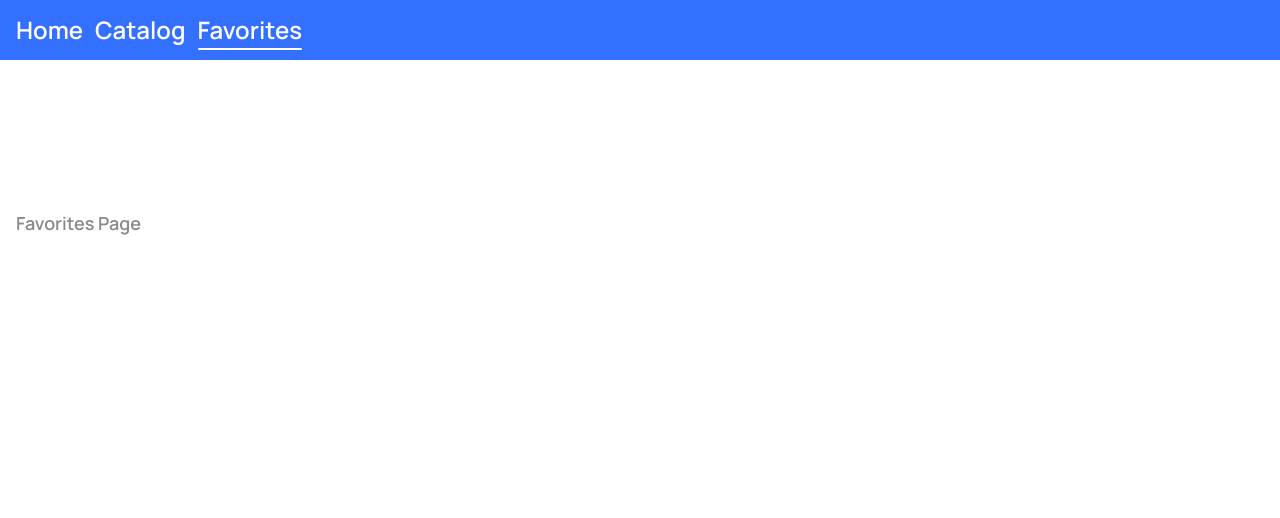
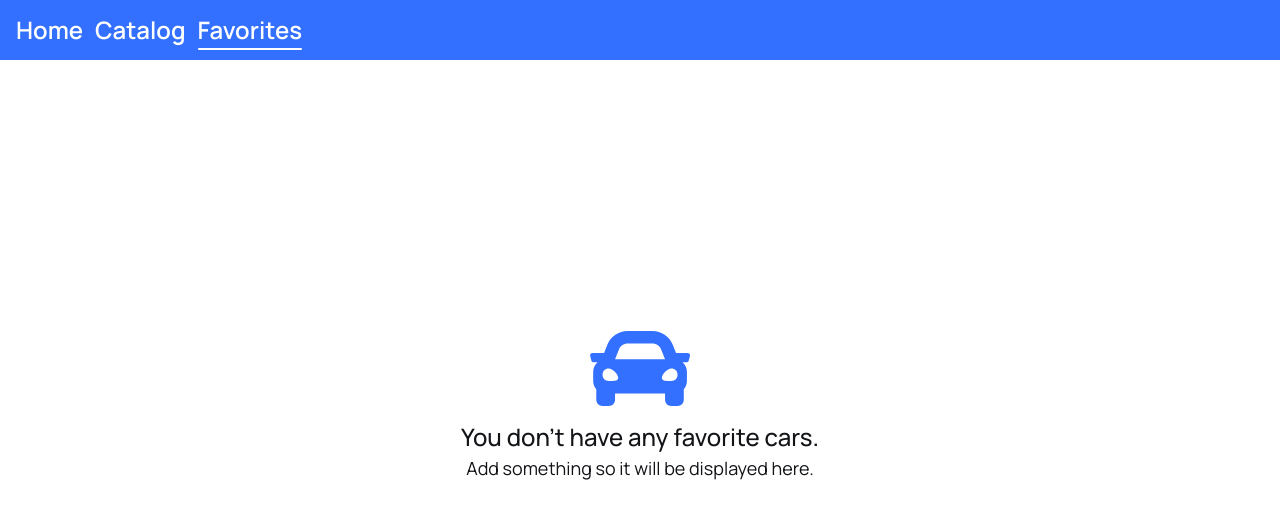
Before and after one commit to tymur-lvov/goit-tech-task, a React (Vite) app: page /favorites in a window 1280 px wide. Shown: the top 518 px of the page. Built offline with nearby package versions, Linux system fonts and the light colour scheme.

Commit message:
Refactored List, Item components, updated FavoritesPage

```diff
--- a/package.json
+++ b/package.json
@@ -17,6 +17,7 @@
     "react": "^18.2.0",
     "react-dom": "^18.2.0",
     "react-hot-toast": "^2.4.1",
+    "react-icons": "^5.2.1",
     "react-loader-spinner": "^6.1.6",
     "react-redux": "^9.1.2",
     "react-router-dom": "^6.23.1"
--- a/src/components/CardsList/CardsList.jsx
+++ b/src/components/CardsList/CardsList.jsx
@@ -1,5 +1,48 @@
-const CardsList = () => {
-  return <></>;
+import { useDispatch, useSelector } from "react-redux";
+
+import CardItem from "../../components/CardItem/CardItem";
+
+import { selectFavorites } from "../../redux/auto/autosSelectors";
+import {
+  addToFavorites,
+  removeFromFavorites,
+} from "../../redux/auto/autosSlice";
+
+import css from "./CardsList.module.css";
+
+const CardsList = ({ catalog, favorites }) => {
+  const savedFavorites = useSelector(selectFavorites);
+  const dispatch = useDispatch();
+  const autosList = catalog || favorites;
+
+  const handleLearnMoreClick = (id) => {
+    console.log(id);
+  };
+
+  const handleAddToFavoritesClick = (id) => {
+    if (savedFavorites.some((auto) => auto.id === id)) {
+      dispatch(removeFromFavorites(id));
+      return;
+    }
+    dispatch(addToFavorites(id));
+  };
+  return (
+    <ul className={css.list}>
+      {autosList.map((auto) => {
+        return (
+          <li className={css.item} key={auto.id}>
+            <CardItem
+              auto={auto}
+              handleClick={{
+                handleLearnMoreClick,
+                handleAddToFavoritesClick,
+              }}
+            />
+          </li>
+        );
+      })}
+    </ul>
+  );
 };
 
 export default CardsList;
--- a/src/components/CardsList/CardsList.module.css
+++ b/src/components/CardsList/CardsList.module.css
@@ -0,0 +1,27 @@
+.list {
+  width: 1183px;
+  display: flex;
+  flex-wrap: wrap;
+  gap: 25px 14px;
+
+  margin: 0 auto;
+  margin-bottom: 100px;
+}
+
+@media only screen and (min-width: 1280px) {
+  .list {
+    gap: 50px 29px;
+  }
+}
+
+@media only screen and (min-width: 768px) {
+  .item {
+    flex-basis: calc((100% - 14px) / 2);
+  }
+}
+
+@media only screen and (min-width: 1280px) {
+  .item {
+    flex-basis: calc((100% - 87px) / 4);
+  }
+}
--- a/src/pages/CatalogPage/CatalogPage.jsx
+++ b/src/pages/CatalogPage/CatalogPage.jsx
@@ -2,17 +2,14 @@ import { useEffect, useRef } from "react";
 import { useDispatch, useSelector } from "react-redux";
 
 import Loader from "../../components/Loader/Loader";
-import CardItem from "../../components/CardItem/CardItem";
+import CardsList from "../../components/CardsList/CardsList";
 
 import {
   selectCatalog,
-  selectFavorites,
   selectIsLimit,
+  selectIsLoading,
 } from "../../redux/auto/autosSelectors";
-import {
-  addToFavorites,
-  removeFromFavorites,
-} from "../../redux/auto/autosSlice";
+import {} from "../../redux/auto/autosSlice";
 import {
   fetchCatalogThunk,
   fetchMoreAutosThunk,
@@ -22,8 +19,8 @@ import css from "./CatalogPage.module.css";
 
 const CatalogPage = () => {
   const catalog = useSelector(selectCatalog);
-  const favorites = useSelector(selectFavorites);
   const isLimit = useSelector(selectIsLimit);
+  const isLoading = useSelector(selectIsLoading);
   const currentPage = useRef(1);
   const dispatch = useDispatch();
 
@@ -36,38 +33,12 @@ const CatalogPage = () => {
     dispatch(fetchMoreAutosThunk(currentPage.current));
   };
 
-  const handleLearnMoreClick = (id) => {
-    console.log(id);
-  };
-
-  const handleAddToFavoritesClick = (id) => {
-    if (favorites.some((auto) => auto.id === id)) {
-      dispatch(removeFromFavorites(id));
-      return;
-    }
-    dispatch(addToFavorites(id));
-  };
-
   return (
     <>
-      {catalog.length === 0 && <Loader />}
-      {catalog.length > 0 && (
+      {isLoading && <Loader />}
+      {!isLoading && (
         <>
-          <ul className={css.list}>
-            {catalog.map((auto) => {
-              return (
-                <li className={css.item} key={auto.id}>
-                  <CardItem
-                    auto={auto}
-                    handleClick={{
-                      handleLearnMoreClick,
-                      handleAddToFavoritesClick,
-                    }}
-                  />
-                </li>
-              );
-            })}
-          </ul>
+          <CardsList catalog={catalog} />
           {!isLimit && (
             <button className={css.button} onClick={handleLoadMoreClick}>
               Load more
--- a/src/pages/CatalogPage/CatalogPage.module.css
+++ b/src/pages/CatalogPage/CatalogPage.module.css
@@ -1,31 +1,3 @@
-.list {
-  width: 1183px;
-  display: flex;
-  flex-wrap: wrap;
-  gap: 25px 14px;
-
-  margin: 0 auto;
-  margin-bottom: 100px;
-}
-
-@media only screen and (min-width: 1280px) {
-  .list {
-    gap: 50px 29px;
-  }
-}
-
-@media only screen and (min-width: 768px) {
-  .item {
-    flex-basis: calc((100% - 14px) / 2);
-  }
-}
-
-@media only screen and (min-width: 1280px) {
-  .item {
-    flex-basis: calc((100% - 87px) / 4);
-  }
-}
-
 .button {
   color: var(--accent);
   background-color: transparent;
--- a/src/pages/FavoritesPage/FavoritesPage.jsx
+++ b/src/pages/FavoritesPage/FavoritesPage.jsx
@@ -1,7 +1,29 @@
+import { FaCar } from "react-icons/fa";
+import { useSelector } from "react-redux";
+
+import CardsList from "../../components/CardsList/CardsList";
+
+import { selectFavorites } from "../../redux/auto/autosSelectors";
+
+import css from "./FavoritesPage.module.css";
+
 const FavoritesPage = () => {
+  const favorites = useSelector(selectFavorites);
+
   return (
     <>
-      <h1>Favorites Page</h1>
+      <CardsList favorites={favorites} />
+      {favorites.length === 0 && (
+        <>
+          <div className={css.wrapper}>
+            <FaCar size={100} color="#3470ff" />
+            <p className={css.title}>You don&#x27;t have any favorite cars.</p>
+            <p className={css.description}>
+              Add something so it will be displayed here.
+            </p>
+          </div>
+        </>
+      )}
     </>
   );
 };
--- /dev/null
+++ b/src/pages/FavoritesPage/FavoritesPage.module.css
@@ -0,0 +1,25 @@
+.wrapper {
+  display: flex;
+  flex-direction: column;
+  align-items: center;
+  position: absolute;
+  top: 50%;
+  left: 50%;
+  transform: translate(-50%, -50%);
+}
+
+.title {
+  font-family: var(--primary-font);
+  font-weight: 500;
+  font-size: 24px;
+  line-height: 150%;
+  color: #121417;
+}
+
+.description {
+  font-family: var(--primary-font);
+  font-weight: 400;
+  font-size: 18px;
+  line-height: 150%;
+  color: #121417;
+}
--- a/src/redux/auto/autosSelectors.js
+++ b/src/redux/auto/autosSelectors.js
@@ -1,3 +1,4 @@
 export const selectCatalog = (state) => state.autos.catalog;
 export const selectFavorites = (state) => state.autos.favorites;
 export const selectIsLimit = (state) => state.autos.isLimit;
+export const selectIsLoading = (state) => state.autos.isLoading;
--- a/src/redux/auto/autosSlice.js
+++ b/src/redux/auto/autosSlice.js
@@ -27,7 +27,11 @@ const autosSlice = createSlice({
     builder
       .addCase(fetchCatalogThunk.fulfilled, (state, { payload }) => {
         state.isLimit = false;
+        state.isLoading = false;
         state.catalog = payload;
+      })
+      .addCase(fetchCatalogThunk.pending, (state) => {
+        state.isLoading = true;
       })
       .addCase(fetchMoreAutosThunk.fulfilled, (state, { payload }) => {
         if (payload.length === 0) {
```
Also changed, not shown: src/pages/FavoritesPage/FavoritesPage.css (deleted), src/pages/HomePage/HomePage.css (deleted), src/pages/HomePage/HomePage.module.css (added), 1 other file (tests, documents, lock files or other folders).
